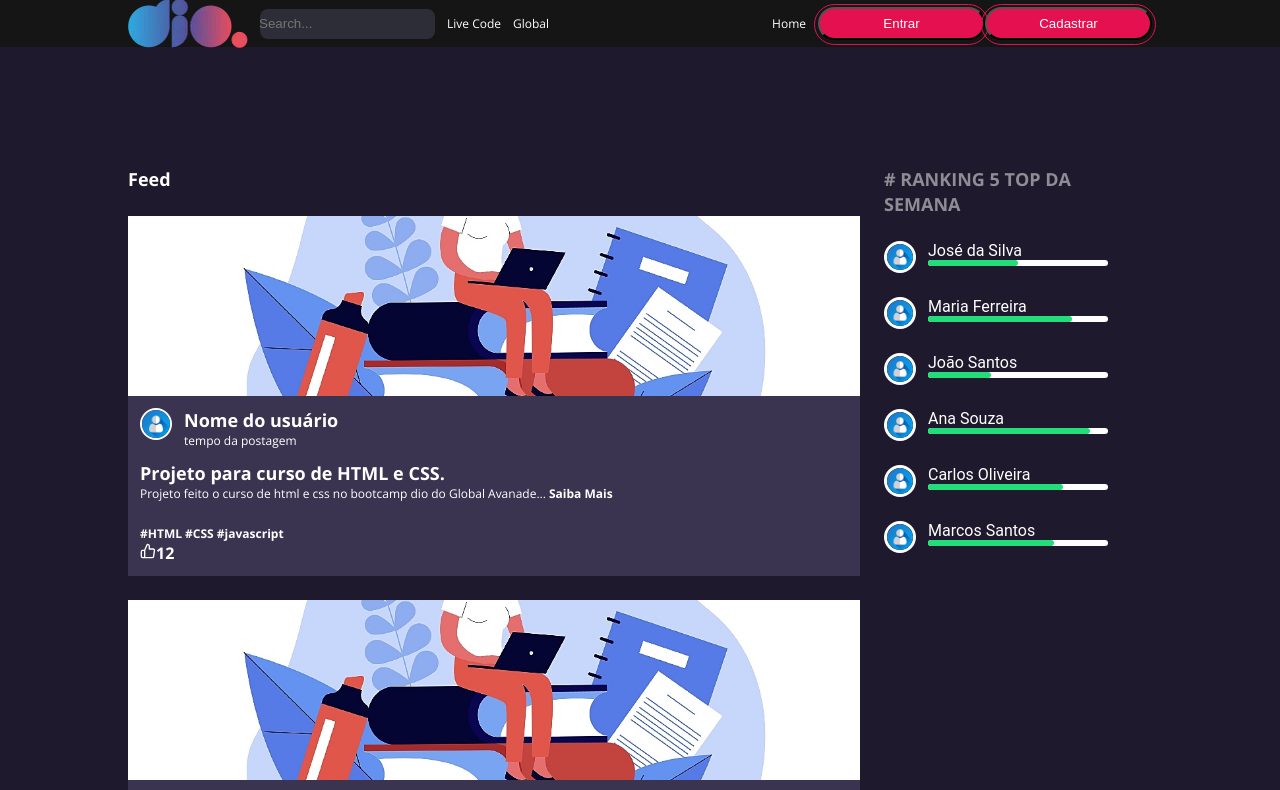
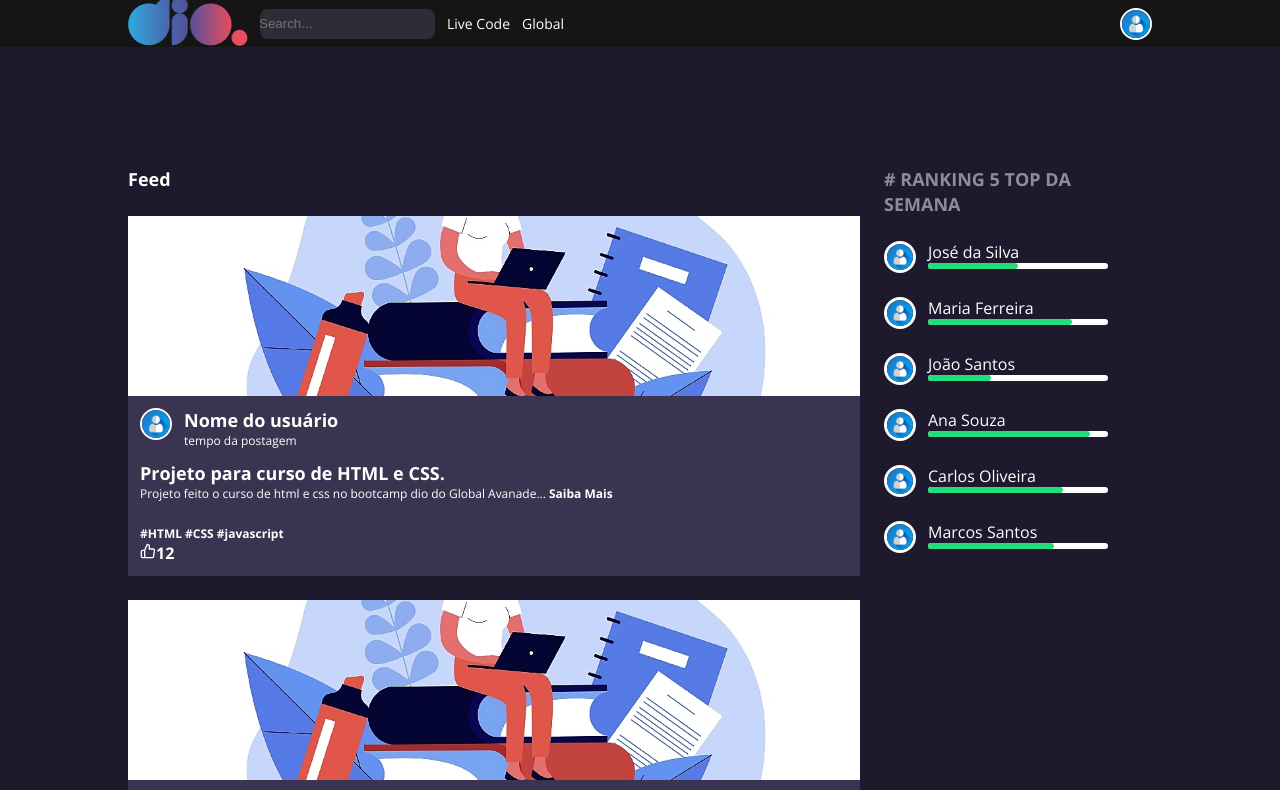
Before and after one commit to kelsonbatista/dio-clone, a React (Create React App) app: page /feed in a window 1280 px wide. Shown: the top 790 px of the page. Built offline with nearby package versions, Linux system fonts and the light colour scheme.

Commit message:
Added route

```diff
--- a/src/components/Header/index.js
+++ b/src/components/Header/index.js
@@ -1,24 +1,51 @@
 import React from 'react';
+import { Link, useNavigate } from 'react-router-dom';
+import avatar from '../../assets/images/avatar.png';
 import logo from '../../assets/images/logo-full.webp';
 import Button from '../Button';
+import { UserPicture } from '../Card/styles';
 import { HeaderContainer, Input, Menu, MenuRight, Row, SearchContainer, Wrapper } from './styles';
 
-function Header() {
+function Header(props) {
+  const { autenticado } = props;
+
+  const navigate = useNavigate();
+
+  const handleClickSignup = () => {
+    navigate("/signup");
+  };
+
+  const handleClickLogin = () => {
+    navigate("/login");
+  };
+
   return (
     <Wrapper>
       <HeaderContainer>
         <Row>
+          <Link to="/">
             <img src={logo} alt="Logo" />
+          </Link>
+          {autenticado && (
+            <>
               <SearchContainer>
                 <Input placeholder="Search..." />
               </SearchContainer>
               <Menu>Live Code</Menu>
               <Menu>Global</Menu>
+            </>
+          )}
         </Row>
         <Row>
+          {autenticado ? (
+            <UserPicture src={avatar} />
+          ) : (
+            <>
               <MenuRight>Home</MenuRight>
-          <Button title="Entrar" />
-          <Button title="Cadastrar" />
+              <Button title="Entrar" onClick={handleClickLogin} />
+              <Button title="Cadastrar" onClick={handleClickSignup} />
+            </>
+          )}
         </Row>
       </HeaderContainer>
     </Wrapper>
--- a/src/components/Header/styles.js
+++ b/src/components/Header/styles.js
@@ -35,7 +35,7 @@ export const Wrapper = styled.div`
 export const Menu = styled.div`
   font-family: 'Open Sans', sans-serif;
   font-style: normal;
-  font-size: 12px;
+  font-size: 14px;
   line-height: 25px;
   color: #FFFFFF;
   margin-right: 12px;
--- a/src/pages/Feed/index.js
+++ b/src/pages/Feed/index.js
@@ -9,7 +9,7 @@ function Feed() {
 
   return (
     <>
-      <Header />
+      <Header autenticado={true} />
       <FeedContainer>
         <Column flex={3}>
           <Title>Feed</Title>
--- a/src/pages/Home/index.js
+++ b/src/pages/Home/index.js
@@ -1,4 +1,5 @@
 import React from 'react';
+import { useNavigate } from 'react-router-dom';
 import banner from '../../assets/images/banner3.webp';
 import Button from '../../components/Button';
 import Header from '../../components/Header';
@@ -6,18 +7,31 @@ import { HomeContainer, TextContent, Title, TitleHighlight } from './styles';
 
 function Home() {
 
+  const navigate = useNavigate();
+
+  const handleClickLogin = () => {
+    navigate('/login');
+  }
+
   return (
     <>
       <Header />
       <HomeContainer>
         <div>
           <Title>
-            <TitleHighlight>Implemente</TitleHighlight> o seu futuro global agora!
+            <TitleHighlight>Implemente</TitleHighlight> o seu futuro global
+            agora!
           </Title>
           <TextContent>
-            Domine as tecnologias utilizadas pelas empresas mais inovadoras do mundo e encare seu novo desafio profissional, evoluindo em comunidade com os melhores experts.
+            Domine as tecnologias utilizadas pelas empresas mais inovadoras do
+            mundo e encare seu novo desafio profissional, evoluindo em
+            comunidade com os melhores experts.
           </TextContent>
-          <Button title="Começar agora" variant="primary" onClick={() => {}} />
+          <Button
+            title="Começar agora"
+            variant="primary"
+            onClick={handleClickLogin}
+          />
         </div>
         <div>
           <img src={banner} alt="Banner" />
--- a/src/pages/Login/index.js
+++ b/src/pages/Login/index.js
@@ -1,11 +1,18 @@
 import React from "react";
 import { MdEmail, MdLock } from "react-icons/md";
+import { useNavigate } from "react-router-dom";
 import Button from "../../components/Button";
 import Header from "../../components/Header";
 import Input from "../../components/Input";
 import { Column, ForgotText, LoginContainer, RegisterText, Row, SubTitleLogin, Title, TitleLogin, Wrapper } from "./styles";
 
 function Login() {
+  const navigate = useNavigate();
+
+  const handleClickLogin = () => {
+    navigate("/feed");
+  };
+
   return (
     <>
       <Header />
@@ -22,8 +29,16 @@ function Login() {
             <SubTitleLogin>Faça seu login e make the change.</SubTitleLogin>
             <form>
               <Input placeholder="Email" leftIcon={<MdEmail />} />
-              <Input placeholder="Senha" type="password" leftIcon={<MdLock />} />
-              <Button title="Entrar" variant="primary" onClick={() => {}} />
+              <Input
+                placeholder="Senha"
+                type="password"
+                leftIcon={<MdLock />}
+              />
+              <Button
+                title="Entrar"
+                variant="primary"
+                onClick={handleClickLogin}
+              />
             </form>
             <Row>
               <ForgotText>Esqueci minha senha</ForgotText>
--- a/src/styles.js
+++ b/src/styles.js
@@ -10,6 +10,6 @@ export const GlobalStyle = createGlobalStyle`
   body {
     background-color: #1E192C;
     color: #FFF;
-    font-family: 'Roboto', sans-serif;
+    font-family: 'Open Sans', sans-serif;
   }
 `;
```
Also changed, not shown: src/assets/images/layout.jpg (added), 1 other file (tests, documents, lock files or other folders). Lines whose indentation alone changed are shown as unchanged.
